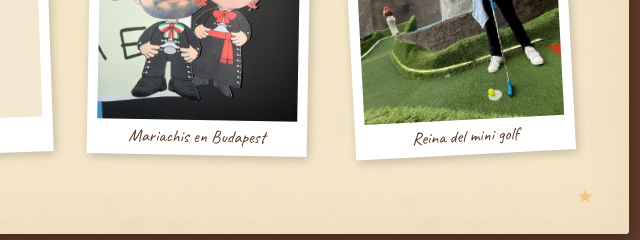
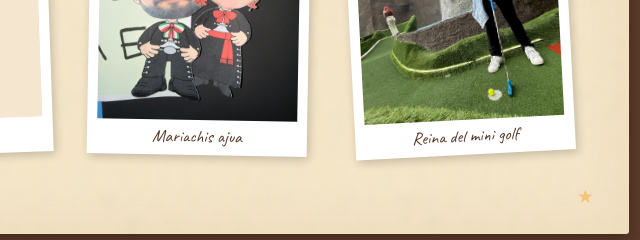
Before and after one commit to DavidMTZ177/adventure-book, a plain HTML site: page index.html in a window 1280 px wide. Shown: the part 6020-6260 px from the top of the page, 441-1081 px from the left. Drawn offline with Linux system fonts and the light colour scheme.

Commit message:
Update caption - mariachis ajua
Co-Authored-By: Claude Opus 4.6 <noreply@anthropic.com>

```diff
--- a/index.html
+++ b/index.html
@@ -1177,7 +1177,7 @@
                     <div class="tape tape-corner-right"></div>
                     <div class="photo-frame" style="--rotation: 1deg;">
                         <img src="fotos/foto22.jpg" alt="Mariachis en Budapest">
-                        <div class="photo-caption">Mariachis en Budapest</div>
+                        <div class="photo-caption">Mariachis ajua</div>
                     </div>
                 </div>
                 <div class="photo-container">
```
